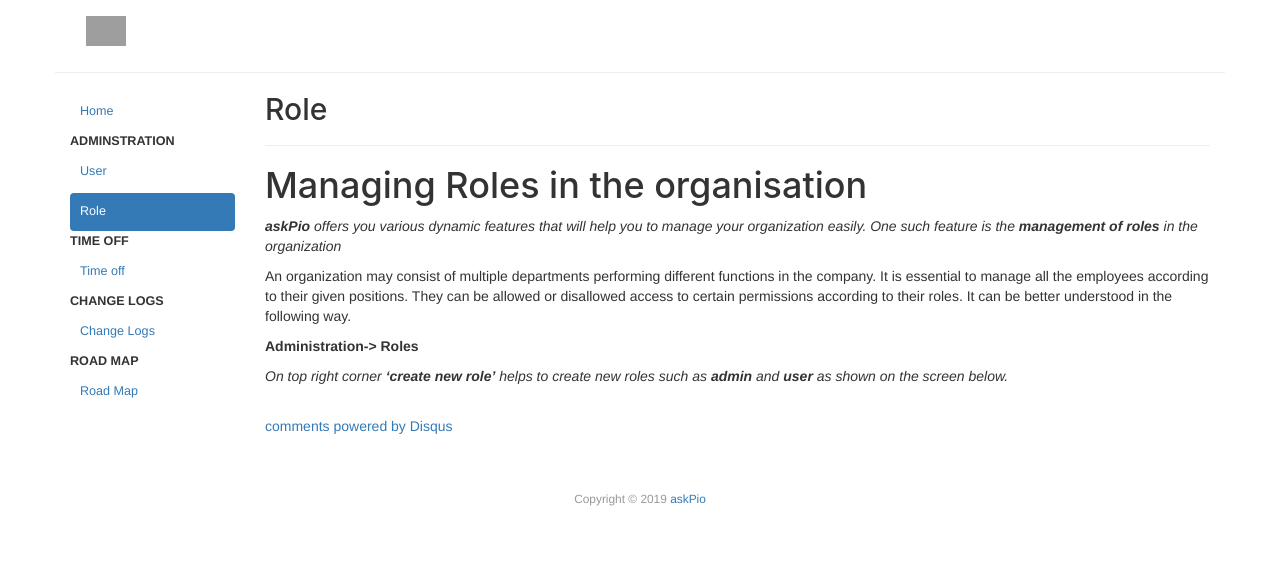
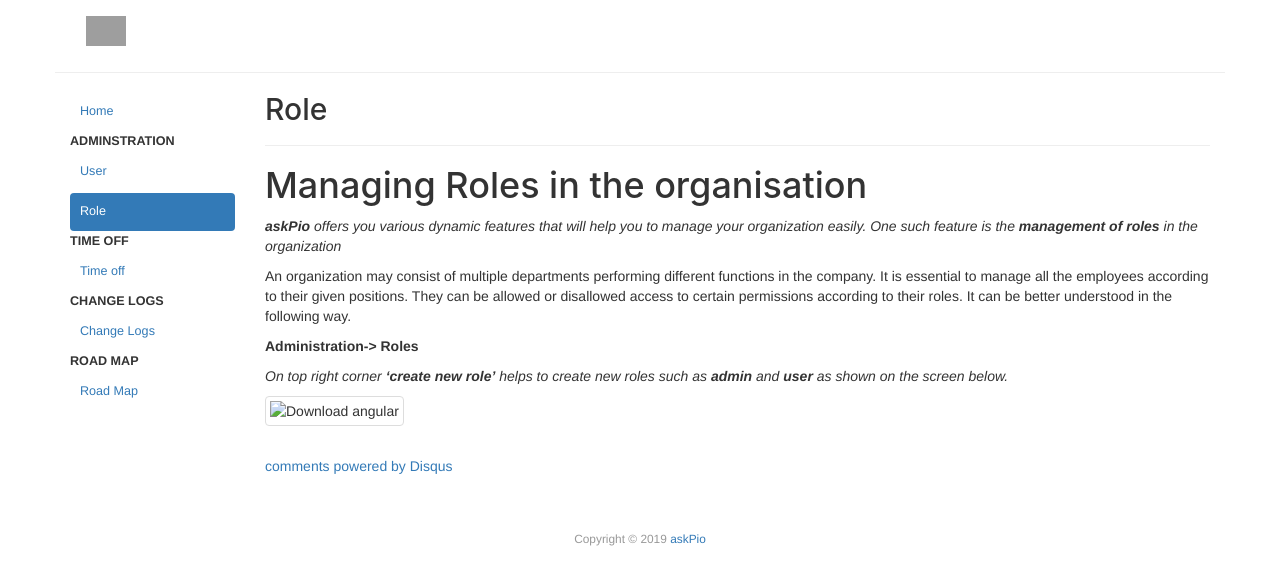
Before and after one commit to Harshgupta71/askPio_Documentation, a Jekyll site: the page built from _posts/2019-01-01-Role.md, in a window 1280 px wide. Shown: the top 585 px of the page. Built offline with Jekyll 4.4.1, drawn with Linux system fonts in a browser that asks for light colours; comment, search, counter and statistics services are not loaded; grey boxes are pictures that could not be loaded.

Commit message:
Update 2019-01-01-Role.md

```diff
--- a/_posts/2019-01-01-Role.md
+++ b/_posts/2019-01-01-Role.md
@@ -9,3 +9,4 @@ date: 2019-01-01 15:39:29
 <p>An organization may consist of multiple departments performing different functions in the company. It is essential to manage all the employees according to their given positions. They can be allowed or disallowed access to certain permissions according to their roles. It can be better understood in the following way.</p>
 <p><strong>Administration-> Roles</strong></p>
 <p><em>On top right corner <strong>‘create new role’</strong> helps to create new roles such as <strong>admin</strong> and <strong>user</strong> as shown on the screen below.</em></p>
+<p><img src="https://help.askpio.com/assets/images/user/role_image1-min.png" alt="Download angular" class="img-thumbnail" /></p>
```
